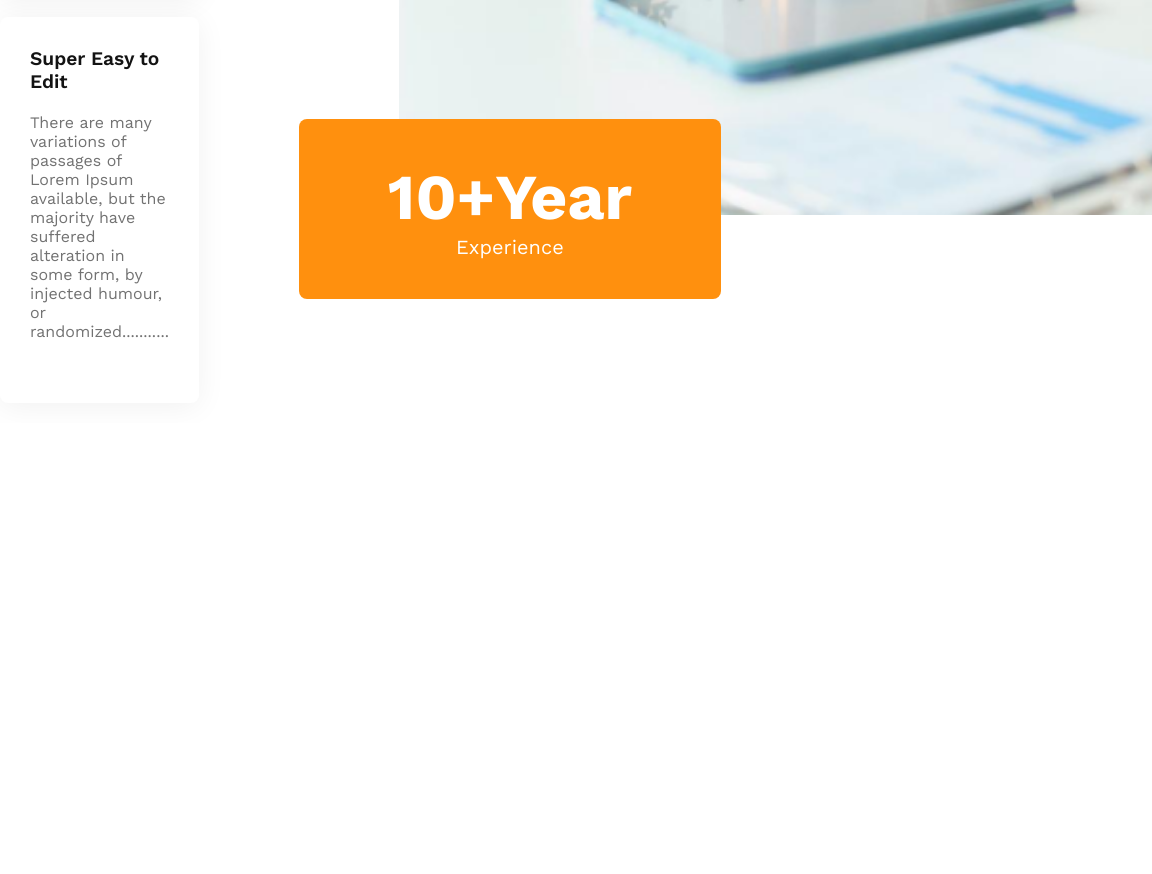
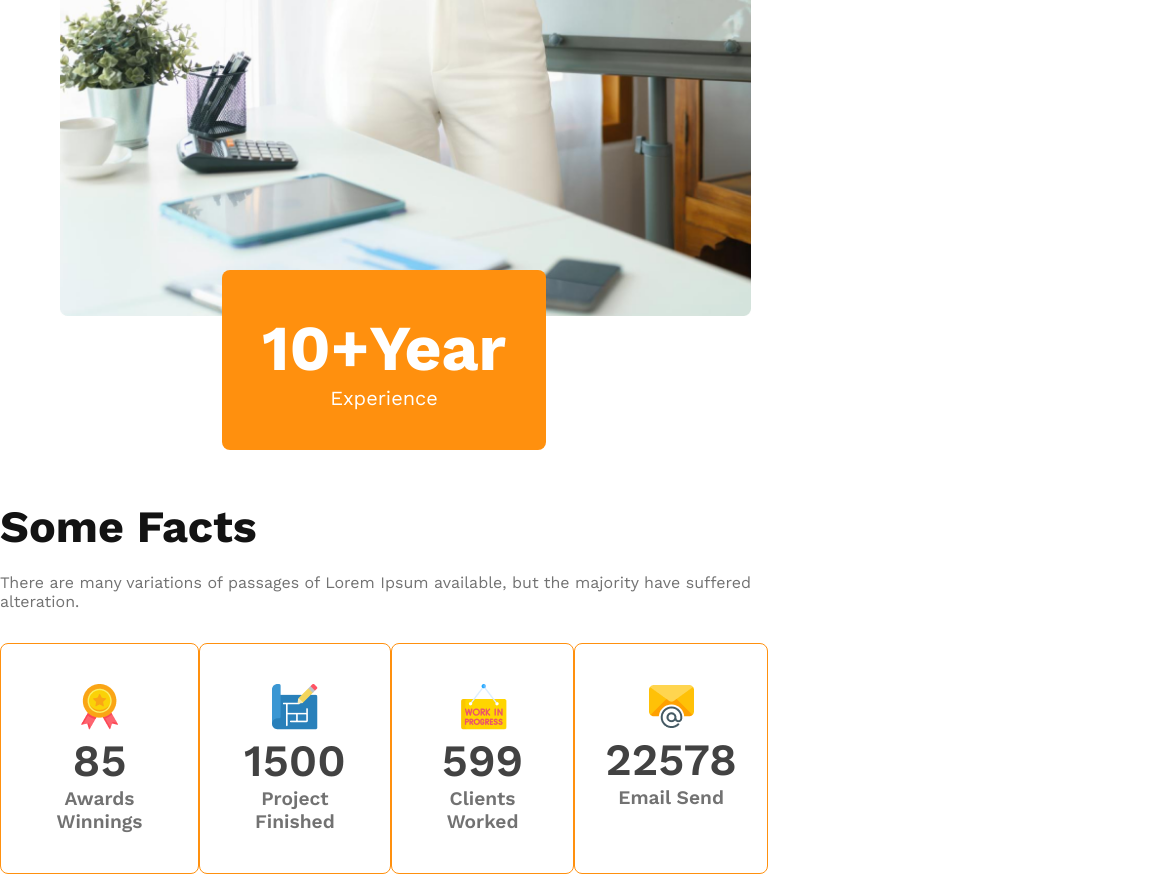
Before and after one commit to tamzid74/g3-architects-website, a plain HTML site: page index.html in a window 768 px wide. Shown: the part 3932-4806 px from the top of the page, 1152 px wide, since content can reach past the window. Before the commit the page ends 4355 px from the top, so only its background shows below. Drawn offline with nearby package versions, Linux system fonts and the light colour scheme.

Commit message:
fact section done

```diff
--- a/index.html
+++ b/index.html
@@ -74,6 +74,40 @@
                 </div>
             </div>
         </section>
+
+        <!-- facts section start -->
+        <section class="facts-container">
+            <h3 class="title">Some Facts</h1>
+            <p class="description">There are many variations of passages of Lorem Ipsum available, but the majority have suffered alteration.</p>
+            <div class="fact-card-container">
+                <div class="card">
+                    <img src="images/icons/ribon.png" alt="">
+                    <h2 class="card-stats">85</h2>
+                    <p class="card-description">Awards Winnings</p>
+                </div>
+                <div class="card">
+                    <img src="images/icons/projects.png" alt="">
+                    <h2 class="card-stats">1500</h2>
+                    <p class="card-description">Project Finished</p>
+                </div>
+                <div class="card">
+                    <img src="images/icons/customers.png" alt="">
+                    <h2 class="card-stats">599</h2>
+                    <p class="card-description">Clients Worked</p>
+                </div>
+                <div class="card">
+                    <img src="images/icons/email.png" alt="">
+                    <h2 class="card-stats">22578</h2>
+                    <p class="card-description">Email Send</p>
+                </div>
+
+            </div>
+        </section>
+
+
+
+
+
     </main>
 
     <footer>
--- a/styles/architect.css
+++ b/styles/architect.css
@@ -141,10 +141,13 @@ main {
     display: flex;
     gap: 100px;
 }
-.feature-content h3{
-    border-left: 5px solid #FF900E;;
+
+.feature-content h3 {
+    border-left: 5px solid #FF900E;
+    ;
 }
-.card {
+
+.feature-content .card {
     border-radius: 8px;
     background: #FFF;
     box-shadow: 0px 4px 30px 0px rgba(0, 0, 0, 0.06);
@@ -152,7 +155,7 @@ main {
     padding: 30px;
 }
 
-.card h4 {
+.feature-content .card h4 {
     color: #131313;
     font-size: 1.2rem;
     font-weight: 600;
@@ -171,23 +174,48 @@ main {
     bottom: 100px;
 }
 
-.ten-years h2{
+.ten-years h2 {
     font-size: 4rem;
     font-weight: 700;
     margin: 0;
 }
 
-.ten-years p{
+.ten-years p {
     font-size: 1.25rem;
     font-weight: 500;
 }
 
-.feature-image img{
+.feature-image img {
     height: 90%;
     margin-left: 100px;
 
 }
 
+/* facts section start */
+
+.fact-card-container {
+    display: flex;
+    justify-content: space-around;
+}
+
+.fact-card-container .card {
+    border-radius: 8px;
+    border: 1px solid #FF900E;
+    padding: 40px 30px;
+    text-align: center;
+}
+
+.fact-card-container h2 {
+    color: #424242;
+    font-size: 2.8rem;
+    font-weight: 600;
+}
+
+.fact-card-container p {
+    color: #727272;
+    font-size: 1.2rem;
+    font-weight: 600;
+}
 
 
 
@@ -202,8 +230,9 @@ main {
 
     nav,
     .team-img-container,
-    .feature-container
-     {
+    .feature-container,
+    .fact-card-container
+    {
         flex-direction: column;
         gap: 10px;
     }
@@ -211,20 +240,28 @@ main {
     .team-image {
         grid-template-columns: 1fr;
     }
-    .feature-content{
+
+    .feature-content {
         padding: 10px;
     }
-    .feature-image img{
+
+    .feature-image img {
         width: 90%;
-        margin-left: 30px;
+        margin: 0;
     }
-    .ten-years{
+
+    .ten-years {
         position: relative;
         bottom: 50px;
-        max-width:max-content;
+        max-width: max-content;
         margin: 0 auto;
     }
+
+    .fact-card-container .card{
+        padding: 10px;
+    }
 }
+
 
 /* medium device media query */
 @media screen and (min-width: 576px) and (max-width: 992px) {
@@ -233,10 +270,28 @@ main {
     }
 
     nav,
-    .team-img-container {
+    .team-img-container,
+    .feature-container {
         flex-direction: column;
         gap: 10px;
     }
 
+    .feature-content {
+        padding: 10px;
+    }
+
+
+    .feature-image img {
+        width: 90%;
+        margin: 0 60px;
+    }
+
+    .ten-years {
+        position: relative;
+        bottom: 50px;
+        max-width: max-content;
+        margin: 0 auto;
+    }
+
 
 }
```
